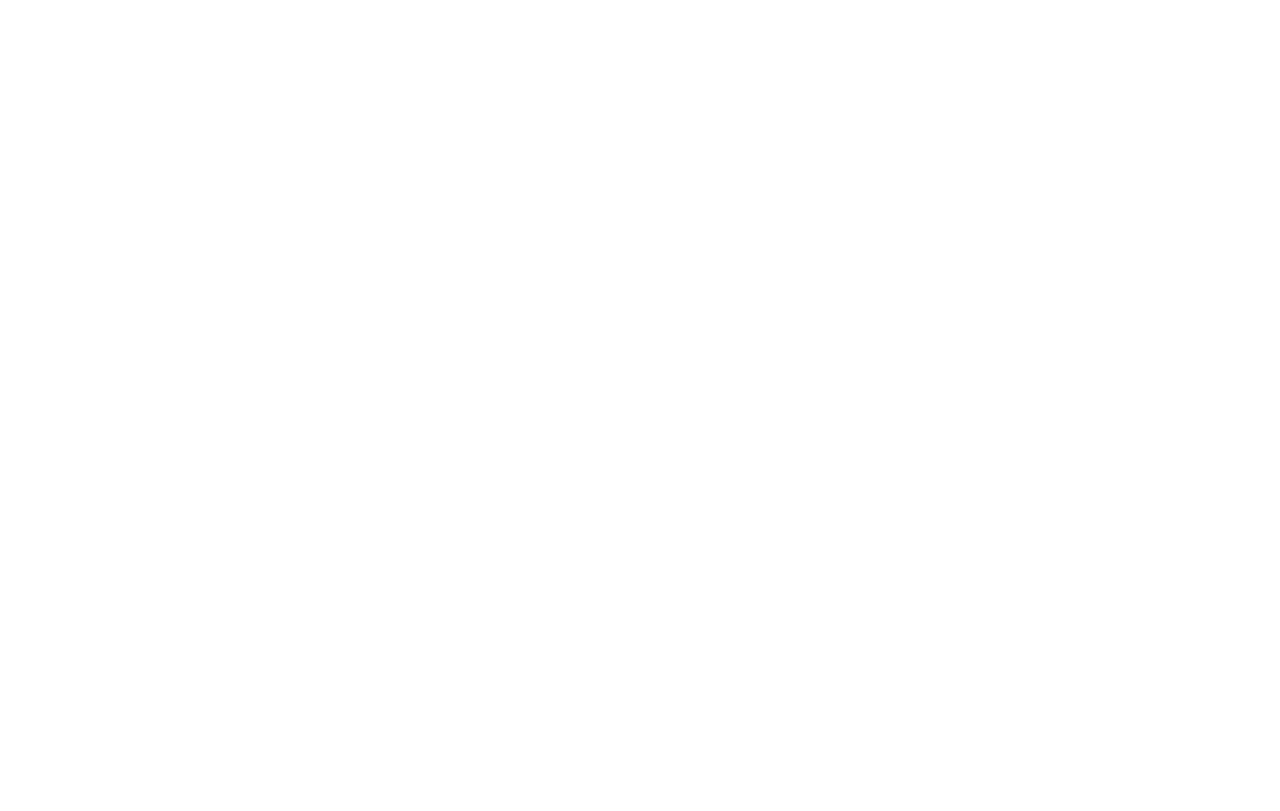
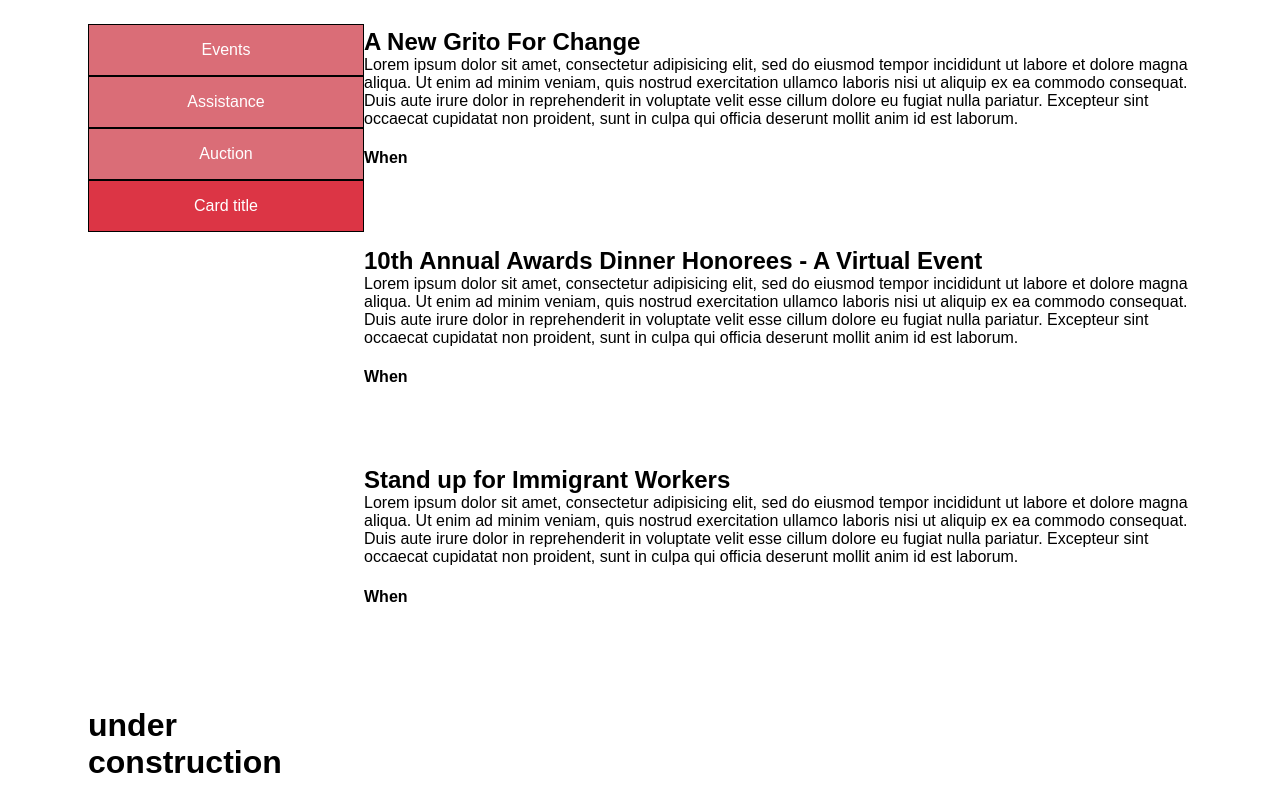
Before and after one commit to kentauyeung/sflw_admin_page, a plain HTML site: page cardTitle.html in a window 1280 px wide. Drawn offline with Linux system fonts and the light colour scheme.

Commit message:
Organized styles

```diff
--- a/assistance.html
+++ b/assistance.html
@@ -2,48 +2,23 @@
 <html lang="en" dir="ltr">
   <head>
     <meta charset="utf-8">
-    <title></title>
-    <link rel="stylesheet" href="css/style.css">
+    <title>SFLW Admin Page</title>
+    <link rel="stylesheet" href="css/main.css">
+    <link rel="stylesheet" href="css/assistance.css">
   </head>
   <body>
     <main>
       <div>
         <ul class="side_nav">
-          <li>Events</li>
-          <li>Assistance</li>
-          <li>Auction</li>
-          <li>Card title</li>
+          <li class="inactive"><a href="index.html">Events</a></li>
+          <li class="active"><a href="#" >Assistance</a></li>
+          <li class="inactive"><a href="auction.html">Auction</a></li>
+          <li class="inactive"><a href="cardTitle.html">Card title</a></li>
         </ul>
       </div>
-        <div class="events hidden">
-          <div class="event">
-            <h2 class="event_title">A New Grito For Change</h2>
-            <p class="event_description">Lorem ipsum dolor sit amet, consectetur adipisicing elit, sed do eiusmod tempor incididunt ut labore et dolore magna aliqua. Ut enim ad minim veniam, quis nostrud exercitation ullamco laboris nisi ut aliquip ex ea commodo consequat. Duis aute irure dolor in reprehenderit in voluptate velit esse cillum dolore eu fugiat nulla pariatur. Excepteur sint occaecat cupidatat non proident, sunt in culpa qui officia deserunt mollit anim id est laborum.</p>
-            <h4 class="event_time">When</h4>
-          </div>
-          <div class="">
-            <h2 class="event_title">10th Annual Awards Dinner Honorees - A Virtual Event</h2>
-            <p class="event_description">Lorem ipsum dolor sit amet, consectetur adipisicing elit, sed do eiusmod tempor incididunt ut labore et dolore magna aliqua. Ut enim ad minim veniam, quis nostrud exercitation ullamco laboris nisi ut aliquip ex ea commodo consequat. Duis aute irure dolor in reprehenderit in voluptate velit esse cillum dolore eu fugiat nulla pariatur. Excepteur sint occaecat cupidatat non proident, sunt in culpa qui officia deserunt mollit anim id est laborum.</p>
-            <h4 class="event_time">When</h4>
-          </div>
-          <div class="">
-            <h2 class="event_title">Stand up for Immigrant Workers</h2>
-            <p class="event_description">Lorem ipsum dolor sit amet, consectetur adipisicing elit, sed do eiusmod tempor incididunt ut labore et dolore magna aliqua. Ut enim ad minim veniam, quis nostrud exercitation ullamco laboris nisi ut aliquip ex ea commodo consequat. Duis aute irure dolor in reprehenderit in voluptate velit esse cillum dolore eu fugiat nulla pariatur. Excepteur sint occaecat cupidatat non proident, sunt in culpa qui officia deserunt mollit anim id est laborum.</p>
-            <h4 class="event_time">When</h4>
-          </div>
+        <div class="cat_background">
+          <h1>UNDER CONSTRUCTION</h1>
         </div>
-      <div class="assistance hidden">
-        <h1>under construction</h1>
-      </div>
-      <!-- <div class="auction hidden">
-        <ul class="auction_header">
-          <li>#</li>
-          <li>Title</li>
-          <li>Bidder</li>
-          <li>Contact Info</li>
-          <li>Bid</li>
-        </ul>
-      </div> -->
     </main>
   </body>
 </html>
--- a/cardTitle.html
+++ b/cardTitle.html
@@ -0,0 +1,50 @@
+<!DOCTYPE html>
+<html lang="en" dir="ltr">
+  <head>
+    <meta charset="utf-8">
+    <title>SFLW Admin Page</title>
+    <link rel="stylesheet" href="css/main.css">
+    <!-- <link rel="stylesheet" href="css/#.css"> -->
+  </head>
+  <body>
+    <main>
+      <div>
+        <ul class="side_nav">
+          <li class="inactive"><a href="index.html">Events</a></li>
+          <li class="inactive"><a href="assistance.html" >Assistance</a></li>
+          <li class="inactive"><a href="auction.html">Auction</a></li>
+          <li class="active"><a href="#.html">Card title</a></li>
+        </ul>
+      </div>
+        <div class="events hidden">
+          <div class="event">
+            <h2 class="event_title">A New Grito For Change</h2>
+            <p class="event_description">Lorem ipsum dolor sit amet, consectetur adipisicing elit, sed do eiusmod tempor incididunt ut labore et dolore magna aliqua. Ut enim ad minim veniam, quis nostrud exercitation ullamco laboris nisi ut aliquip ex ea commodo consequat. Duis aute irure dolor in reprehenderit in voluptate velit esse cillum dolore eu fugiat nulla pariatur. Excepteur sint occaecat cupidatat non proident, sunt in culpa qui officia deserunt mollit anim id est laborum.</p>
+            <h4 class="event_time">When</h4>
+          </div>
+          <div class="">
+            <h2 class="event_title">10th Annual Awards Dinner Honorees - A Virtual Event</h2>
+            <p class="event_description">Lorem ipsum dolor sit amet, consectetur adipisicing elit, sed do eiusmod tempor incididunt ut labore et dolore magna aliqua. Ut enim ad minim veniam, quis nostrud exercitation ullamco laboris nisi ut aliquip ex ea commodo consequat. Duis aute irure dolor in reprehenderit in voluptate velit esse cillum dolore eu fugiat nulla pariatur. Excepteur sint occaecat cupidatat non proident, sunt in culpa qui officia deserunt mollit anim id est laborum.</p>
+            <h4 class="event_time">When</h4>
+          </div>
+          <div class="">
+            <h2 class="event_title">Stand up for Immigrant Workers</h2>
+            <p class="event_description">Lorem ipsum dolor sit amet, consectetur adipisicing elit, sed do eiusmod tempor incididunt ut labore et dolore magna aliqua. Ut enim ad minim veniam, quis nostrud exercitation ullamco laboris nisi ut aliquip ex ea commodo consequat. Duis aute irure dolor in reprehenderit in voluptate velit esse cillum dolore eu fugiat nulla pariatur. Excepteur sint occaecat cupidatat non proident, sunt in culpa qui officia deserunt mollit anim id est laborum.</p>
+            <h4 class="event_time">When</h4>
+          </div>
+        </div>
+      <div class="assistance hidden">
+        <h1>under construction</h1>
+      </div>
+      <!-- <div class="auction hidden">
+        <ul class="auction_header">
+          <li>#</li>
+          <li>Title</li>
+          <li>Bidder</li>
+          <li>Contact Info</li>
+          <li>Bid</li>
+        </ul>
+      </div> -->
+    </main>
+  </body>
+</html>
--- /dev/null
+++ b/css/events.css
@@ -0,0 +1,11 @@
+.event_title {
+  margin-bottom: 0;
+}
+
+.event_description {
+  margin-top: 0;
+}
+
+.event_time {
+  margin-bottom: 5em;
+}
--- a/css/style.css
+++ b/css/main.css
@@ -1,3 +1,4 @@
+/* ************************* GLOBAL *****************************/
 main {
   font-family: sans-serif;
   display: grid;
@@ -9,6 +10,9 @@ main {
   background: grey;
 }
 
+.cat_background{
+  background: grey;
+}
 /* *************************BUTTON STYLING *****************************/
 .side_nav {
   list-style-type: none;
@@ -17,14 +21,20 @@ main {
 }
 
 .side_nav > li {
-  background: tomato;
   padding:1em 2em;
   border: 1px solid black;
   text-align: center;
 }
 
+.active {
+  background: #dc3545;
+}
+.inactive {
+  background: #da6d77;
+}
+
 li:hover {
-  background: blue;
+  background: #dc3545;
   cursor: pointer;
 }
 
@@ -34,10 +44,6 @@ a {
 }
 
 /* ************************* EVENTS *****************************/
-.events {
-  background: grey;
-  z-index: -1;
-}
 .event_title {
   margin-bottom: 0;
 }
```
Also changed, not shown: auction.html (+50 -0 lines), index.html (+8 -7 lines), css/assistance.css (added), css/auction.css (added).
